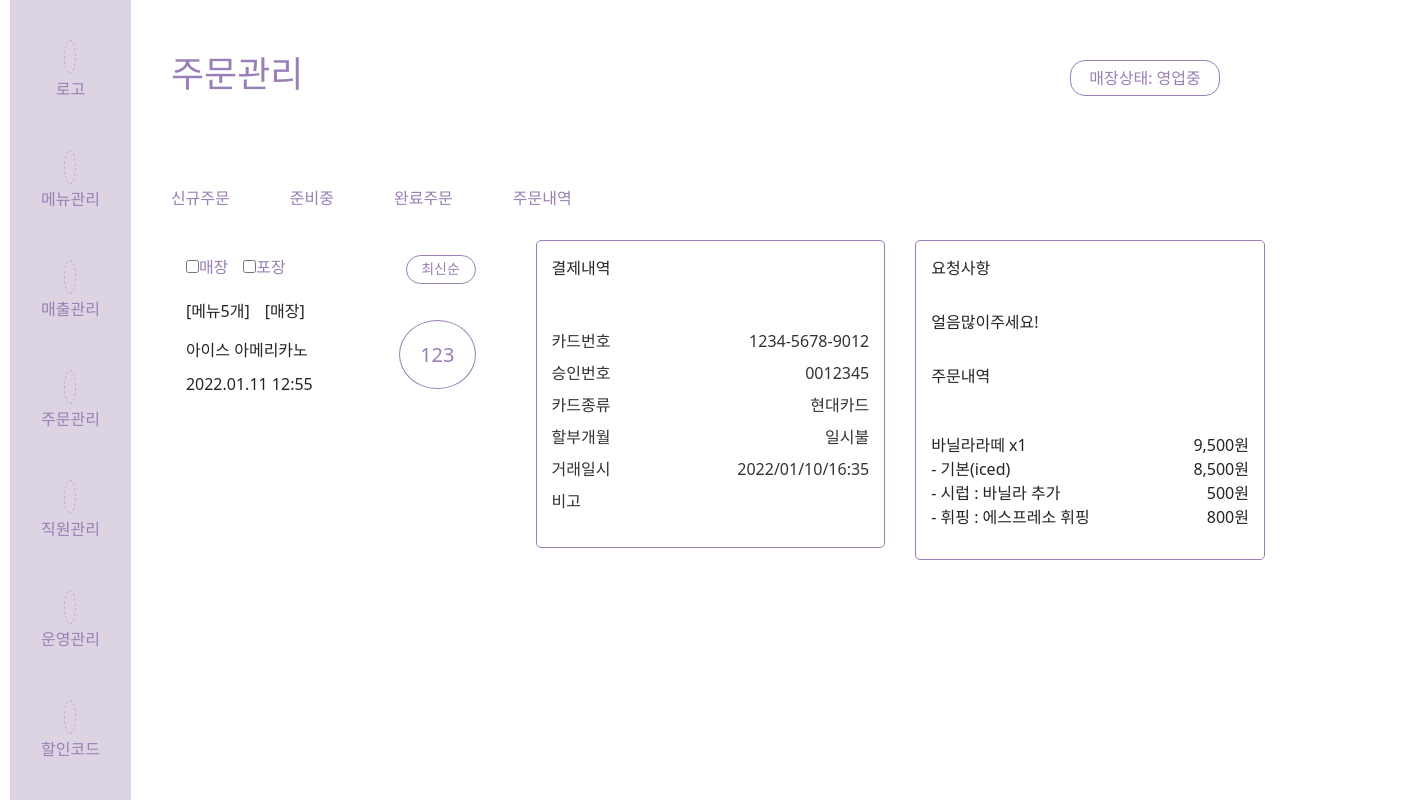
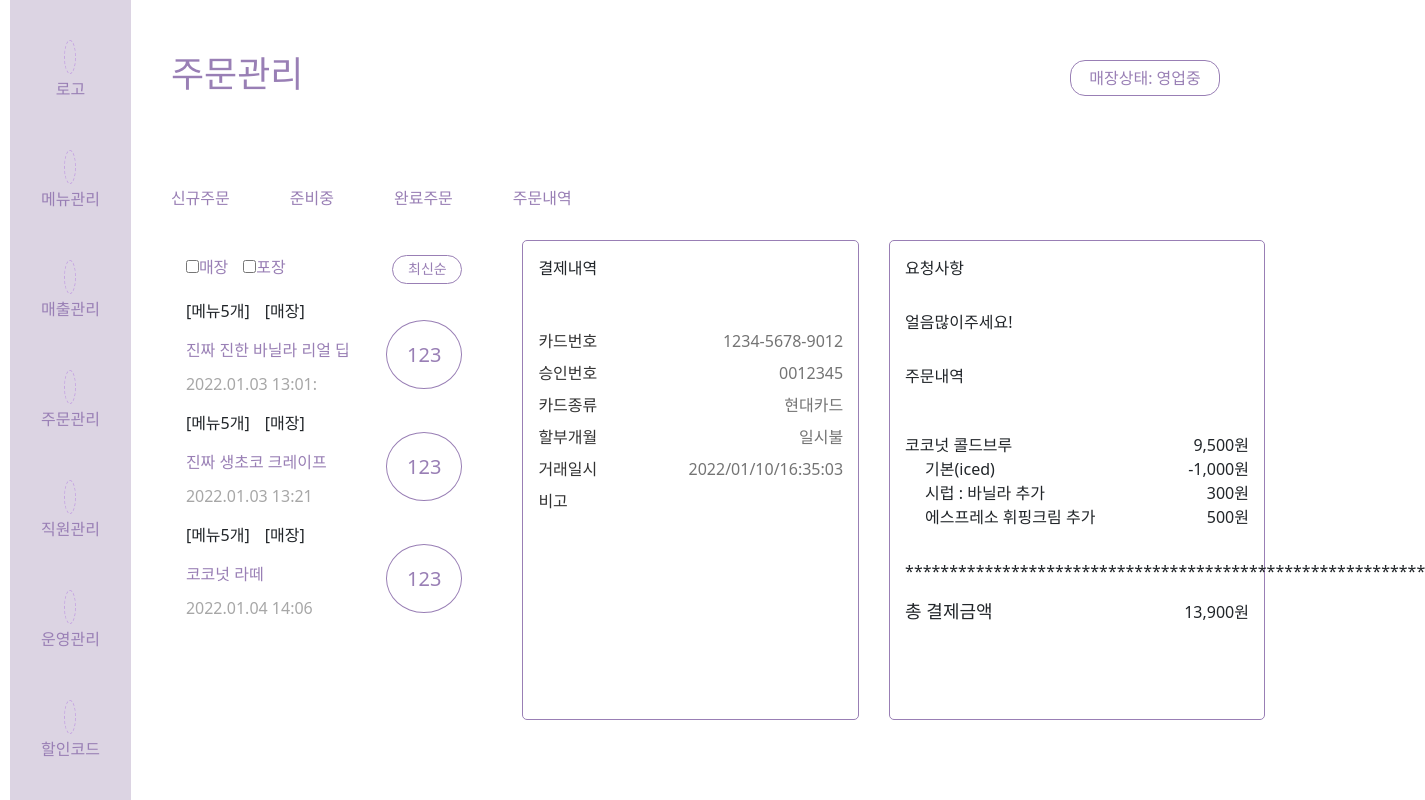
Before and after one commit to jgsjss/ding, a Vue app: page /ordermanagement/3 in a window 1280 px wide. Shown: the top 800 px of the page, 1425 px wide, since content can reach past the window. Built offline with nearby package versions, Linux system fonts and the light colour scheme; no server answers; some icons are missing.

Commit message:
01.11 11:36
ordermanagement3 수정완료

```diff
--- /dev/null
+++ b/src/assets/menuCostomData.js
@@ -0,0 +1,12 @@
+export default [
+    {
+        basic1 : '기본(iced)',
+        basic2 : '기본(hot)',
+        syrup1 : '시럽 : 바닐라 추가',
+        syrup2 : '시럽 : 헤이즐넛 추가',
+        syrup3 : '시럽 : 카라멜 추가',
+        shot : '에스프레소 샷 추가',
+        cream1 : '기본 휘핑크림 추가',
+        cream2 : '에스프레소 휘핑크림 추가',
+    }
+]
--- a/src/assets/menuData.js
+++ b/src/assets/menuData.js
@@ -8,7 +8,7 @@ export default [
         categories2 : '콜드브루',
         number: '15',
         wating: '매장',
-        date: '2022.01.03 13:01',
+        date: '2022.01.03 13:01:',
     },
     {
         name :  '진짜 생초코 크레이프',
--- a/src/assets/paymentData.js
+++ b/src/assets/paymentData.js
@@ -4,7 +4,7 @@ export default [
             approveNum : '0012345' , //승인번호
             cardType : '현대카드', //카드종류
             installMent : '일시불', //할부개월
-            dealDate : '2022/01/10/16:35', //거래일시
+            dealDate : '2022/01/10/16:35:03', //거래일시
             cardNote : '', //비고
         },
         // {
--- /dev/null
+++ b/src/assets/priceData.js
@@ -0,0 +1,12 @@
+export default [
+    {
+        menuprice1 : '9,500원',
+        menuprice2 : '2,500원',
+        costom1 : '800원',
+        costom2 : '500원',
+        costom3 : '300원',
+        costom4 : '600원',
+        option : '-1,000원',
+        total : '13,900원',
+    }
+]
--- a/src/store/index.js
+++ b/src/store/index.js
@@ -3,6 +3,8 @@ import orderData from '../assets/orderData.js'
 import menuData from '../assets/menuData.js'
 import shopData from '../assets/shopData.js'
 import paymentData from '../assets/paymentData.js'
+import priceData from '../assets/priceData.js'
+import menuCostomData from '../assets/menuCostomData.js'
 
 let soldNum=0;
 let hidNum=0;
@@ -52,6 +54,10 @@ export default createStore({
     openShopNum : 3,
     //----------결제내역 데이터----------
     paymentData,
+    //----------가격 데이터-------------
+    priceData,
+    //----------커스텀 옵션 데이터-------------
+    menuCostomData,
     //=======================MenuManagement.vue 화면 내부 데이터 ========================
     //
     menuTab : 0,
--- a/src/view/OrderManagement3.vue
+++ b/src/view/OrderManagement3.vue
@@ -16,16 +16,15 @@
             </select>
           </span>
         </div>
-        <div class="complete_left">
-          <!-- <span>{{ $store.state.menuData[i].name }}</span> -->
+        <div class="complete_left" v-for="(orderData, i) in $store.state.orderData" :key="i">
           <div class="order_small_list">
           <div class="order_small_flex1">
-            <span>{{}}[메뉴5개]</span>
-            <span class="complete_type">{{}}[매장]</span>
+            <span>[{{ $store.state.menuData[i].categories1 }}5개]</span>
+            <span class="complete_type">[{{ $store.state.menuData[i].wating }}]</span>
           </div>
           <div class="order_small_flex2">
-            <span>{{}}아이스 아메리카노</span>
-            <span class="complete_time">{{}}2022.01.11 12:55</span>
+            <span>{{ $store.state.menuData[i].name }}</span>
+            <span class="complete_time">{{ $store.state.menuData[i].date }}</span>
           </div>
 
           </div>
@@ -63,18 +62,24 @@
         <div class="com_title">주문내역</div>
         <div class="order_menulist_wrap">
           <div class="order_menulist_left">
-            {{}}바닐라라떼 x1
-              <div class="order_submenu_list">{{}}- 기본(iced)</div>
-              <div class="order_submenu_list">{{}}- 시럽 : 바닐라 추가</div>
-              <div class="order_submenu_list">{{}}- 휘핑 : 에스프레소 휘핑</div>
+            {{ $store.state.menuData[3].name }}
+              <div class="order_submenu_list">{{ $store.state.menuCostomData[0].basic1 }}</div>
+              <div class="order_submenu_list">{{ $store.state.menuCostomData[0].syrup1 }}</div>
+              <div class="order_submenu_list">{{ $store.state.menuCostomData[0].cream2 }}</div>
           </div>
           <div class="order_menulist_right">
-            <div class="order_price_list">{{}}9,500원</div>
-            <div class="order_price_list">{{}}8,500원</div>
-            <div class="order_price_list">{{}}500원</div>
-            <div class="order_price_list">{{}}800원</div>
+            <div class="order_price_list">{{ $store.state.priceData[0].menuprice1 }}</div>
+            <div class="order_price_list">{{ $store.state.priceData[0].option }}</div>
+            <div class="order_price_list">{{ $store.state.priceData[0].costom3 }}</div>
+            <div class="order_price_list">{{ $store.state.priceData[0].costom2 }}</div>
           </div>
           </div>
+          <div class="wjfcnltjs">***********************************************************</div>
+          <div class="total_price">
+          <div class="com_order_total">총 결제금액</div>
+          <div class="com_total_price">{{ $store.state.priceData[0].total }}</div>
+          </div>
+
       </div>
     </div>
   </div>
@@ -100,6 +105,7 @@ export default {
 .complete_box2,
 .complete_box3 {
   width: 33%;
+  height:60vh;
   display: inline-block;
   border: 1px solid #997fb5;
   border-radius: 5px;
@@ -115,6 +121,9 @@ export default {
   display:flex;
   flex-direction: column;
   padding:15px 0;
+}
+.order_small_flex2>span:first-child {
+  color:#997fb5;
 }
 .form_box {
   display: flex;
@@ -147,6 +156,7 @@ export default {
 }
 .complete_time {
   padding-top:10px;
+  color:#a7a7a7;
 }
 
 .com_title {
@@ -181,7 +191,7 @@ export default {
 }
 .payment_right {
   text-align: end;
-  color: #333;
+  color: #747474;
   font-weight: 500;
   line-height: 2;
 }
@@ -199,4 +209,24 @@ export default {
   float: left;
   text-align: end;
 }
+.order_submenu_list {
+  padding:0 20px;
+  text-align: left;
+}
+.wjfcnltjs {
+  padding:0 15px
+}
+.total_price {
+  display: flex;
+  flex-direction: row;
+  align-items: center;
+  justify-content: space-between;
+}
+.com_order_total {
+  font-size: 18px;
+  padding: 15px 15px;
+}
+.com_total_price {
+  padding:15px 15px
+}
 </style>
```
